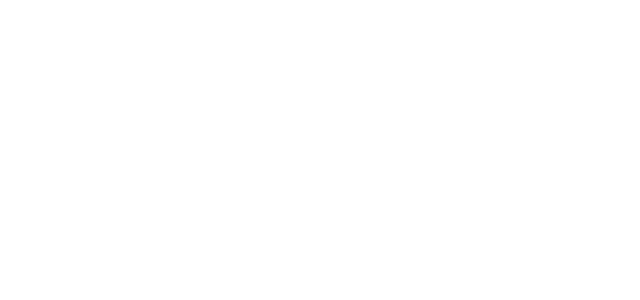
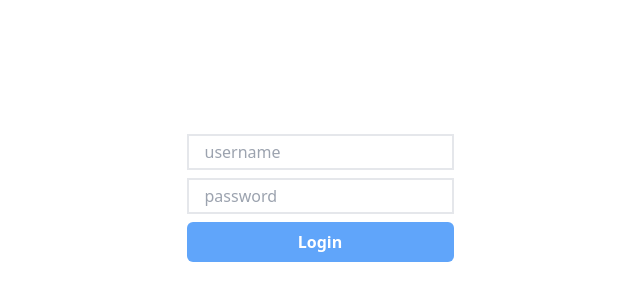
Before and after one commit to yilmazzeren/booking-api, a React (Create React App) app in the folder client/: page /login in a window 1280 px wide. Before the commit this address had no page. Shown: the part 202-502 px from the top of the page, without its empty margins (320-960 px from the left). Built offline with nearby package versions, Linux system fonts and the light colour scheme.

Commit message:
Auth contextapi and login page created

```diff
--- a/client/src/App.js
+++ b/client/src/App.js
@@ -2,6 +2,7 @@
 import Home from "./pages/home/Home";
 import Hotel from "./pages/hotel/Hotel";
 import List from "./pages/list/List";
+import Login from "./pages/login/Login";
 
 function App() {
   return (
@@ -10,6 +11,7 @@
         <Route path="/" element={<Home />} />
         <Route path="/hotels" element={<List />} />
         <Route path="/hotels/:id" element={<Hotel />} />
+        <Route path="/login" element={<Login />} />
       </Routes>
     </BrowserRouter>
   );
--- a/client/src/components/header/Header.jsx
+++ b/client/src/components/header/Header.jsx
@@ -15,6 +15,7 @@
 import { format } from "date-fns";
 import { useNavigate } from "react-router-dom";
 import { SearchContext } from "../../context/SearchContext";
+import { AuthContext } from "../../context/AuthContext";
 
 export default function Header({ type }) {
   const [destination, setDestination] = useState("");
@@ -47,6 +48,8 @@
     });
     navigate("/hotels", { state: { destination, date, options } });
   };
+
+  const { user } = useContext(AuthContext);
   return (
     <div className="bg-blue-700 flex justify-center text-white relative">
       <div
@@ -85,9 +88,11 @@
               Get rewarded for your travels – unlock instant savings of 10% or
               more with a free Booking.com account
             </p>
-            <button className="hover:scale-110 duration-100 transition-all border rounded-xl py-1 px-2 font-medium mb-7 bg-blue-400">
-              Sign in / Register
-            </button>
+            {!user && (
+              <button className="hover:scale-110 duration-100 transition-all border rounded-xl py-1 px-2 font-medium mb-7 bg-blue-400">
+                Sign in / Register
+              </button>
+            )}
             <div className="h-8 bg-white border-2 flex items-center border-orange-400 justify-around py-6 rounded-md absolute bottom-[-24px] w-full max-w-5xl">
               <div className="flex items-center gap-5">
                 <FontAwesomeIcon icon={faBed} className="text-gray-400" />
--- a/client/src/components/navbar/Navbar.jsx
+++ b/client/src/components/navbar/Navbar.jsx
@@ -1,19 +1,28 @@
+import { useContext } from "react";
 import { Link } from "react-router-dom";
+import { AuthContext } from "../../context/AuthContext";
 export default function Navbar() {
+  const { user } = useContext(AuthContext);
   return (
     <div className="h-12 bg-blue-700 flex justify-center">
       <div className="w-full max-w-5xl text-white flex items-center justify-between">
         <Link to="/">
           <span className="font-medium">Booking</span>
         </Link>
+        {user ? (
+          user.username
+        ) : (
           <div className="navItems">
             <button className="ml-5 py-1 px-2 cursor-pointer font-medium hover:scale-110 duration-100 transition-all border rounded-xl bg-blue-400">
               Register
             </button>
+            <Link to="/login">
               <button className="ml-5 py-1 px-2 cursor-pointer font-medium hover:scale-110 duration-100 transition-all border rounded-xl bg-blue-400">
                 Login
               </button>
+            </Link>
           </div>
+        )}
       </div>
     </div>
   );
--- /dev/null
+++ b/client/src/context/AuthContext.js
@@ -0,0 +1,61 @@
+import { createContext, useEffect, useReducer } from "react";
+
+const INITIAL_STATE = {
+  user: JSON.parse(localStorage.getItem("user")) || null,
+  loading: false,
+  error: null,
+};
+
+export const AuthContext = createContext(INITIAL_STATE);
+
+const AuthReducer = (state, action) => {
+  switch (action.type) {
+    case "LOGIN_START":
+      return {
+        user: null,
+        loading: true,
+        error: null,
+      };
+    case "LOGIN_SUCCESS":
+      return {
+        user: action.payload,
+        loading: false,
+        error: null,
+      };
+    case "LOGIN_FAILURE":
+      return {
+        user: null,
+        loading: false,
+        error: action.payload,
+      };
+    case "LOGOUT":
+      return {
+        user: null,
+        loading: false,
+        error: null,
+      };
+    default:
+      return state;
+  }
+};
+
+export const AuthContextProvider = ({ children }) => {
+  const [state, dispatch] = useReducer(AuthReducer, INITIAL_STATE);
+
+  useEffect(() => {
+    localStorage.setItem("user", JSON.stringify(state.user));
+  }, [state.user]);
+
+  return (
+    <AuthContext.Provider
+      value={{
+        user: state.user,
+        loading: state.loading,
+        error: state.error,
+        dispatch,
+      }}
+    >
+      {children}
+    </AuthContext.Provider>
+  );
+};
--- a/client/src/index.js
+++ b/client/src/index.js
@@ -1,14 +1,17 @@
 import React from "react";
 import ReactDOM from "react-dom/client";
 import App from "./App";
+import { AuthContextProvider } from "./context/AuthContext";
 import { SearchContextProvider } from "./context/SearchContext";
 import "./index.css";
 
 const root = ReactDOM.createRoot(document.getElementById("root"));
 root.render(
   <React.StrictMode>
-    <SearchContextProvider>
-      <App />
-    </SearchContextProvider>
+    <AuthContextProvider>
+      <SearchContextProvider>
+        <App />
+      </SearchContextProvider>
+    </AuthContextProvider>
   </React.StrictMode>
 );
--- /dev/null
+++ b/client/src/pages/login/Login.jsx
@@ -0,0 +1,56 @@
+import axios from "axios";
+import React, { useContext, useState } from "react";
+import { useNavigate } from "react-router-dom";
+import { AuthContext } from "../../context/AuthContext";
+
+export default function Login() {
+  const [credentials, setCredentials] = useState({
+    username: undefined,
+    password: undefined,
+  });
+  const { loading, error, dispatch } = useContext(AuthContext);
+  const navigate = useNavigate();
+  const handleChange = (e) => {
+    setCredentials((prev) => ({ ...prev, [e.target.id]: e.target.value }));
+  };
+
+  const handleClick = async (e) => {
+    e.preventDefault();
+    dispatch({ type: "LOGIN_START" });
+    try {
+      const res = await axios.post("/auth/login", credentials);
+      dispatch({ type: "LOGIN_SUCCESS", payload: res.data });
+      navigate("/");
+    } catch (err) {
+      dispatch({ type: "LOGIN_FAILURE", payload: err.response.data });
+    }
+  };
+  return (
+    <div className="h-screen flex items-center justify-center">
+      <div className="flex flex-col gap-2">
+        <input
+          type="text"
+          placeholder="username"
+          id="username"
+          onChange={handleChange}
+          className="h-7 p-4 border-2"
+        />
+        <input
+          type="text"
+          placeholder="password"
+          id="password"
+          onChange={handleChange}
+          className="h-7 p-4 border-2"
+        />
+        <button
+          disabled={loading}
+          className="border-none py-2 px-6 bg-blue-400 text-white font-bold cursor-pointer rounded-md disabled:bg-green-600 disabled:cursor-not-allowed"
+          onClick={handleClick}
+        >
+          Login
+        </button>
+        {error && <span>{error.message}</span>}
+      </div>
+    </div>
+  );
+}
```
Lines whose indentation alone changed are shown as unchanged.
